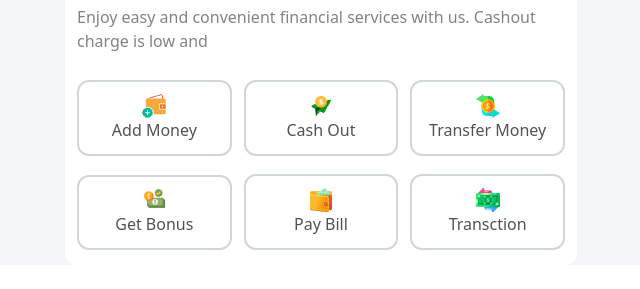
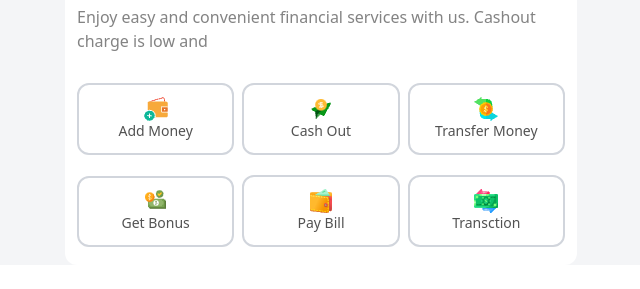
Before and after one commit to ahhridoy01/payoo-mobile-bank, a plain HTML site: page home.html in a window 1280 px wide. Shown: the part 135-424 px from the top of the page, 319-959 px from the left. Drawn offline with nearby package versions, Linux system fonts and the light colour scheme.

Commit message:
Respondive

```diff
--- a/home.html
+++ b/home.html
@@ -37,30 +37,30 @@
                 charge is low and </p>
         </div>
         <!-- card -->
-        <div class="min-h-[200px] grid grid-cols-3 items-center gap-3 p-3">
+        <div class="min-h-[200px] grid grid-cols-3 items-center gap-2 p-3">
             <div class="border-2 border-gray-300 text-center p-3 rounded-xl">
                 <img class="mx-auto" src="assets/wallet1.png" alt="">
-                <p class="text-center text-[#080808b3]">Add Money</p>
+                <p class="text-center text-[#080808b3] text-sm">Add Money</p>
             </div>
             <div class="border-2 border-gray-300 text-center p-3 rounded-xl">
                 <img class="mx-auto" src="assets/send1.png" alt="">
-                <p class="text-center text-[#080808b3]">Cash Out</p>
+                <p class="text-center text-[#080808b3] text-sm">Cash Out</p>
             </div>
             <div class="border-2 border-gray-300 text-center p-3 rounded-xl">
                 <img class="mx-auto" src="assets/money1.png" alt="">
-                <p class="text-center text-[#080808b3]">Transfer Money</p>
+                <p class="text-center text-[#080808b3] text-sm">Transfer Money</p>
             </div>
             <div class="border-2 border-gray-300 text-center p-3 rounded-xl">
                 <img class="mx-auto" src="assets/bonus1.png" alt="">
-                <p class="text-center text-[#080808b3] mt-1">Get Bonus</p>
+                <p class="text-center text-[#080808b3] mt-1 text-sm">Get Bonus</p>
             </div>
             <div class="border-2 border-gray-300 text-center p-3 rounded-xl">
                 <img class="mx-auto" src="assets/purse1.png" alt="">
-                <p class="text-center text-[#080808b3]">Pay Bill</p>
+                <p class="text-center text-[#080808b3] text-sm">Pay Bill</p>
             </div>
             <div class="border-2 border-gray-300 text-center p-3 rounded-xl">
                 <img class="mx-auto" src="assets/transaction1.png" alt="">
-                <p class="text-center text-[#080808b3]">Transction</p>
+                <p class="text-center text-[#080808b3] text-sm">Transction</p>
             </div>
 
         </div>
```
